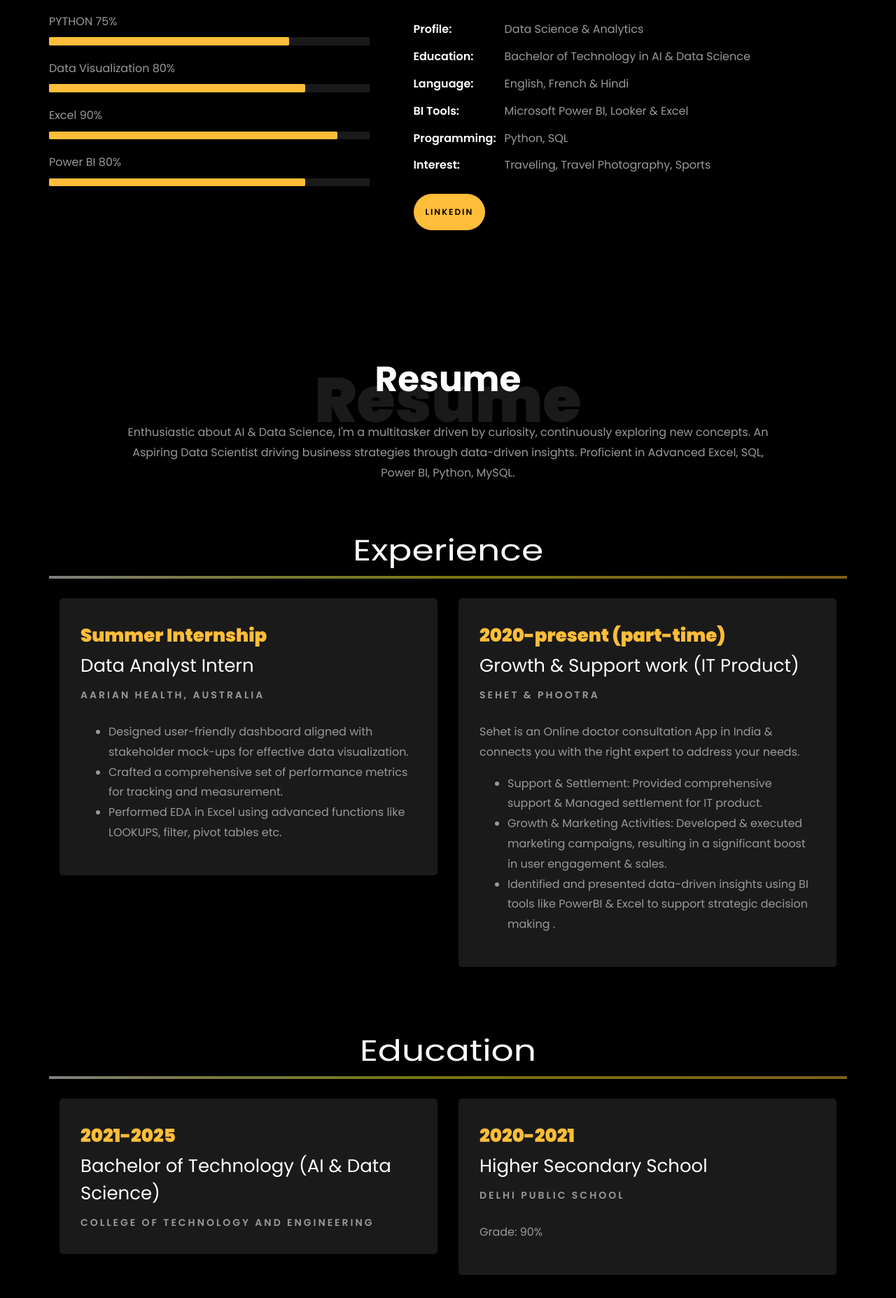
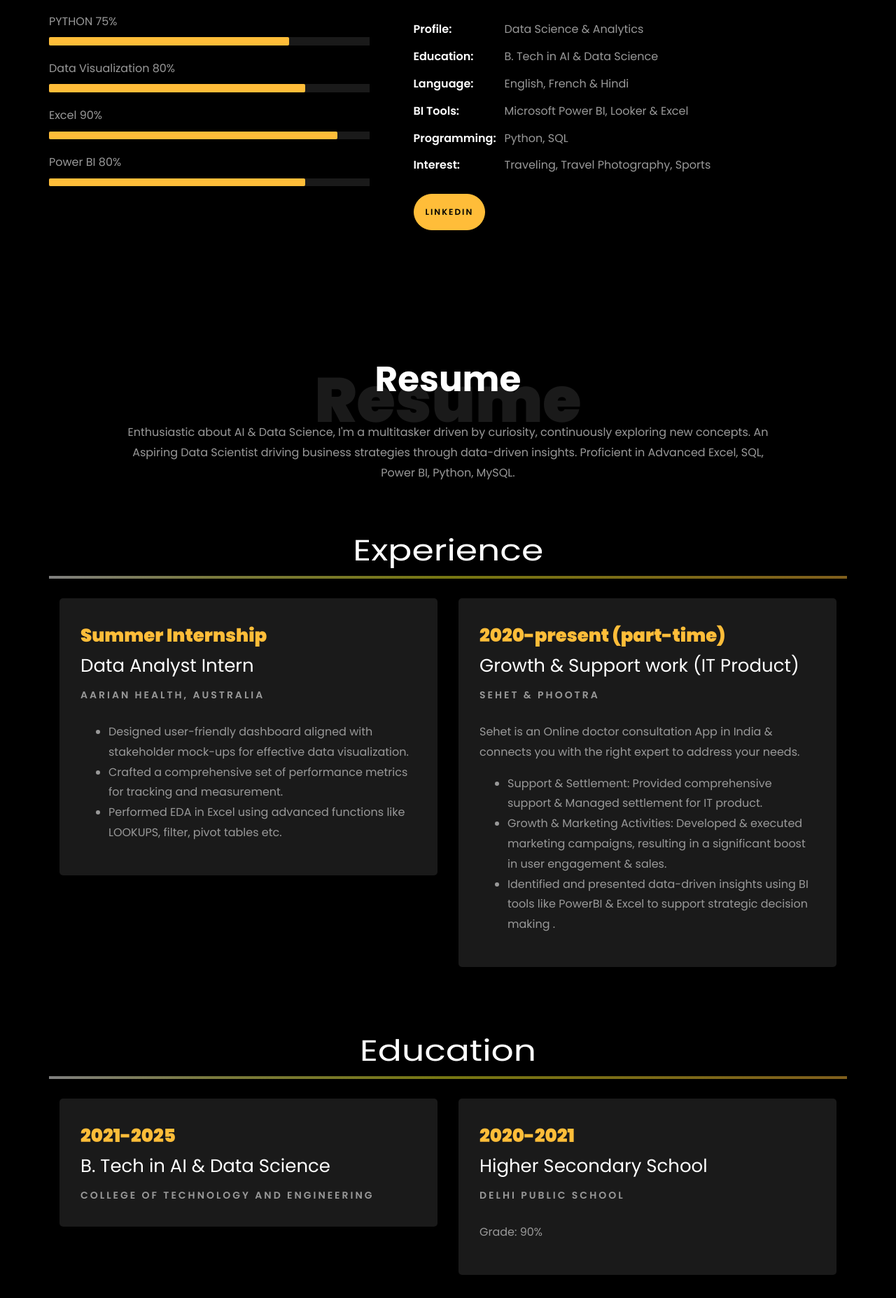
Before and after one commit to Pakhisingh/Pakhisingh.github.io, a plain HTML site: page index.html in a window 1280 px wide. Shown: the part 1203-3058 px from the top of the page at 70% size. Drawn offline with Linux system fonts and the light colour scheme; animation ran at ten frames a second; files whose address does not match are found by name.

Commit message:
Update index.html

```diff
--- a/index.html
+++ b/index.html
@@ -279,7 +279,7 @@
 								<ul class="about-info mt-4 px-md-0 px-2">
 									<li class="d-flex"><span>Profile:</span> <span>Data Science &amp; Analytics</span></li>
 									<!-- <li class="d-flex"><span>Domain:</span> <span>Retail, Ecommerce, BFSI &amp; Digital Marketing</span></li> -->
-									<li class="d-flex"><span>Education:</span> <span>Bachelor of Technology in AI & Data Science</span></li>
+									<li class="d-flex"><span>Education:</span> <span>B. Tech in AI & Data Science</span></li>
 									<li class="d-flex"><span>Language:</span> <span>English, French &amp Hindi</span></li>
 									<li class="d-flex"><span>BI Tools:</span> <span>Microsoft Power BI, Looker &amp Excel </span></li>
 									<li class="d-flex"><span>Programming:</span> <span>Python, SQL</span></li>
@@ -374,7 +374,7 @@
     			<div class="col-md-6">
     				<div class="resume-wrap ftco-animate">
     					<span class="date">2021-2025</span>
-    					<h2>Bachelor of Technology (AI & Data Science)</h2>
+    					<h2>B. Tech in AI & Data Science</h2>
     					<span class="position">COLLEGE OF TECHNOLOGY AND ENGINEERING</span>
     					<!-- <p class="mt-4">Grade: First class distinction.</p> -->
     				</div>
```
